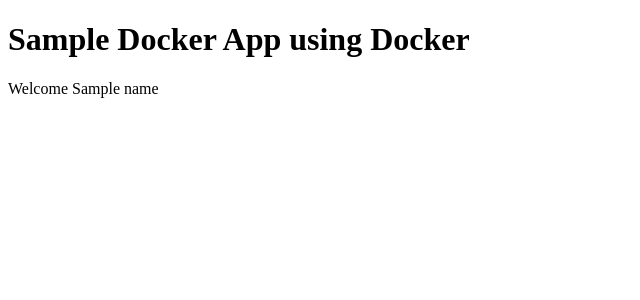
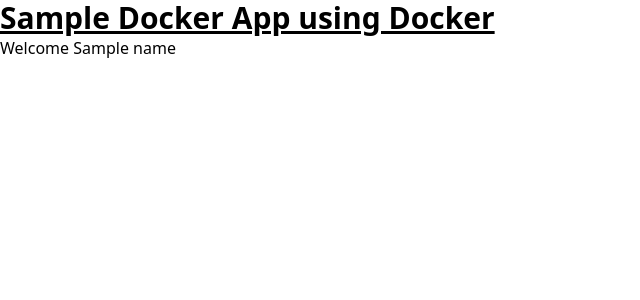
Before and after one commit to krlozadan/learning-docker, a Flask app: template app/templates/index.html in a window 1280 px wide. Shown: the top 300 px of the page, without its empty margins (0-640 px from the left). Run offline with Flask 2, Linux system fonts and the light colour scheme; the template is opened without the code that fills it: most values are stand-ins (such as "Sample title", 1, 10 or a date in 2020); style sheets or scripts are compiled from the project's sources.

Commit message:
feat: added tailwind css to the project as well as a python icon

```diff
--- /dev/null
+++ b/app/styles/main.css
@@ -0,0 +1,3 @@
+@tailwind base;
+@tailwind components;
+@tailwind utilities;
--- a/app/templates/index.html
+++ b/app/templates/index.html
@@ -5,9 +5,11 @@
     <meta http-equiv="X-UA-Compatible" content="IE=edge">
     <meta name="viewport" content="width=device-width, initial-scale=1.0">
     <title>Python app with Docker</title>
+    <link rel="shortcut icon" href="static/img/python.ico">
+    <link rel="stylesheet" href="static/css/main.css">
 </head>
 <body>
-    <h1>Sample Docker App using Docker</h1>
+    <h1 class="text-3xl font-bold underline">Sample Docker App using Docker</h1>
     <p>Welcome {{ name }}</p>
 </body>
 </html>
--- /dev/null
+++ b/tailwind.config.js
@@ -0,0 +1,7 @@
+module.exports = {
+    content: ["./app/**/*.{html,js}"],
+    theme: {
+        extend: {},
+    },
+    plugins: [],
+}
```
Also changed, not shown: package.json (added, +24 -0 lines), app/static/img/python.ico (added), package-lock.json (added), 3 other files.
